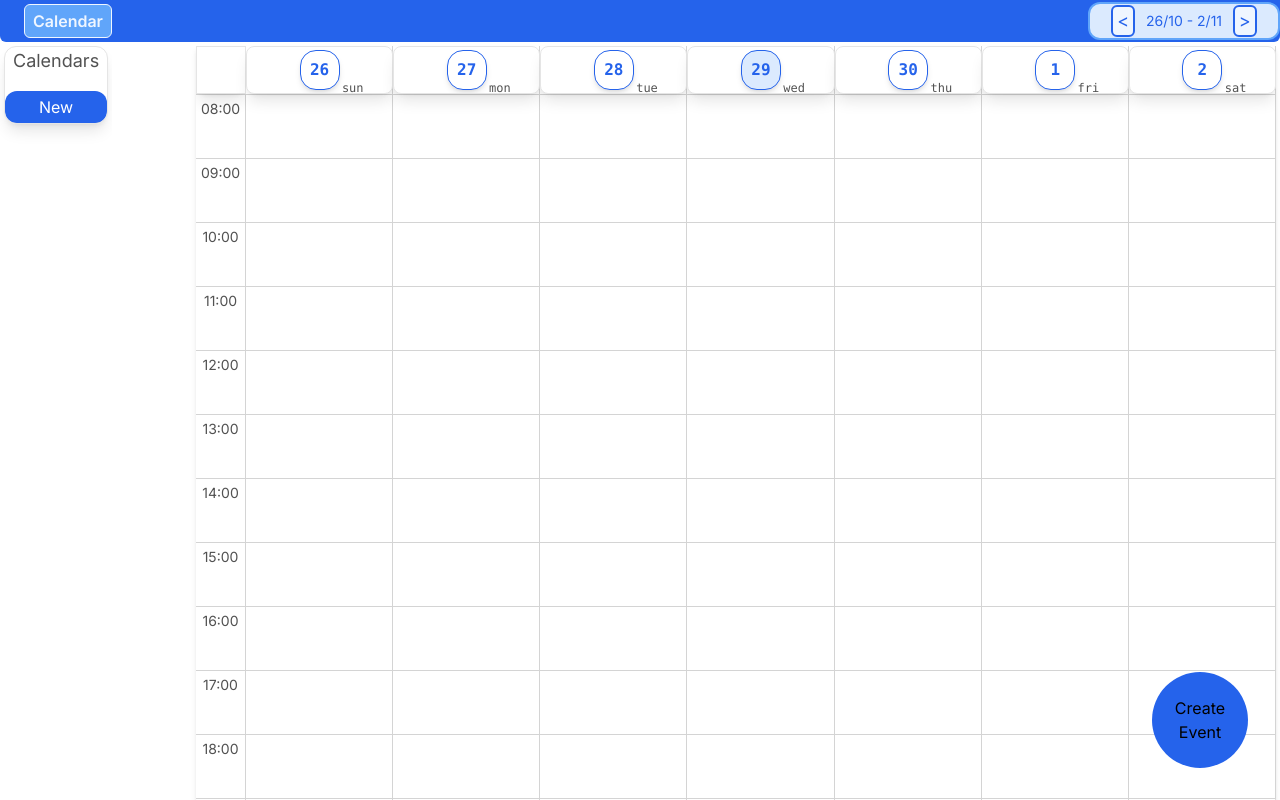
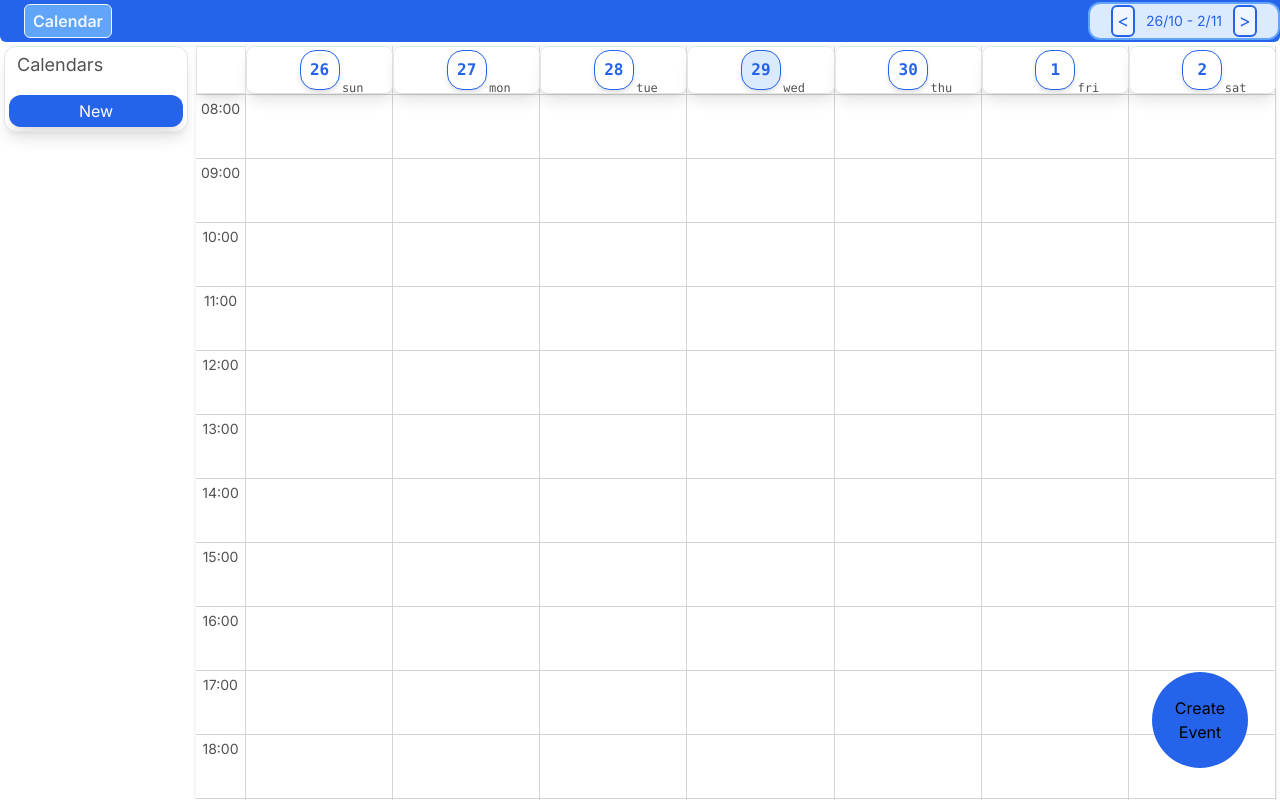
Before and after one commit to lucasduartesobreira/CalendarForge, a Next.js app: page / in a window 1280 px wide. Built offline with nearby package versions, Linux system fonts and the light colour scheme.

Commit message:
refactor(sidebar): move out from the sidebar a list, a button, and a title component

```diff
--- a/app/page.tsx
+++ b/app/page.tsx
@@ -41,7 +41,10 @@ const CalendarContent = ({ startDate }: { startDate: Date }) => {
 
   return (
     <>
-      <SideBar viewableCalendarsState={viewableCalendarsState} />
+      <SideBar
+        viewableCalendarsState={viewableCalendarsState}
+        className="p-1 w-[15%]"
+      />
       <div className="ml-auto w-[85%] max-h-[100%] bg-white">
         <CalendarWeek
           style={
--- a/components/sidebar/sideBar.tsx
+++ b/components/sidebar/sideBar.tsx
@@ -1,6 +1,8 @@
 import { StorageContext } from "@/hooks/dataHook";
 import {
   DetailedHTMLProps,
+  HTMLAttributes,
+  ReactNode,
   useContext,
   useEffect,
   useRef,
@@ -13,17 +15,17 @@ import { Actions } from "@/hooks/mapHook";
 import { CreateCalendarForm } from "@/components/calendar-create-form/createCalendar";
 
 const SideBar = (
-  args: DetailedHTMLProps<
-    React.HTMLAttributes<HTMLDivElement>,
-    HTMLDivElement
-  > & {
+  args: HTMLExtended<
+    HTMLDivElement,
+    {
       viewableCalendarsState: O.Option<
         [
           Omit<Map<string, boolean>, "set" | "clear" | "delete">,
           Actions<string, boolean>,
         ]
       >;
-  },
+    }
+  >,
 ) => {
   const { viewableCalendarsState, ...arg } = args;
   const [calendars, setCalendars] = useState<O.Option<Map<string, boolean>>>(
@@ -60,22 +62,24 @@ const SideBar = (
   const refButton = useRef(null);
 
   return (
-    <div
-      {...arg}
-      className={`${args.className} grid grid-rows-[auto_48px] grid-cols-[auto] bg-white`}
+    <div {...arg} className={`${arg.className}`}>
+      {storages.isSome() && calendars.isSome() && actions.isSome() && (
+        <ListContainer
+          titleSection={<TitleSection name="Calendars"></TitleSection>}
+          buttonSection={
+            <ButtonPrimary
+              className="w-full bg-primary-500 text-white rounded-xl shadow-xl p-1 sticky bottom-0"
+              ref={refButton}
+              onClick={() => setOpen(!open)}
+              value="New"
+            ></ButtonPrimary>
+          }
+          className="p-1"
         >
-      <div className="overflow-auto row-start-1">
-        {storages.isSome() && calendars.isSome() && actions.isSome() && (
-          <div className="bg-white rounded-xl shadow-lg border-[1px] border-neutral-200 m-1 overflow-hidden">
-            <span className="m-2 text-neutral-600 bg-white text-lg ">
-              Calendars
-            </span>
-            <ul className="text-sm bg-white p-2 flex flex-col">
           {calendarsFound.map((calendar, index) => {
             const viewableCalendars = calendars.unwrap();
 
-                const defaultChecked =
-                  viewableCalendars.get(calendar.id) ?? true;
+            const defaultChecked = viewableCalendars.get(calendar.id) ?? true;
             return (
               <li
                 key={index}
@@ -103,17 +107,8 @@ const SideBar = (
               </li>
             );
           })}
-            </ul>
-            <button
-              className="w-full bg-primary-500 text-white rounded-xl shadow-xl p-1 sticky bottom-0"
-              ref={refButton}
-              onClick={() => setOpen(!open)}
-            >
-              New
-            </button>
-          </div>
+        </ListContainer>
       )}
-      </div>
       {open && (
         <CreateCalendarForm setOpen={setOpen} refs={O.Some([refButton])} />
       )}
@@ -128,4 +123,57 @@ const SideBar = (
   );
 };
 
+type Customization<TitleSection extends ReactNode, Button extends ReactNode> = {
+  titleSection: TitleSection | undefined;
+  buttonSection: Button | undefined;
+};
+
+type RequiredPropsWithChildren<V> = V & { children: ReactNode };
+type HTMLExtended<Attribute, V = unknown> = DetailedHTMLProps<
+  HTMLAttributes<Attribute>,
+  Attribute
+> &
+  V;
+
+const ListContainer = <
+  TitleSection extends ReactNode,
+  Button extends ReactNode,
+>({
+  children,
+  titleSection,
+  buttonSection,
+  ...args
+}: RequiredPropsWithChildren<
+  HTMLExtended<HTMLDivElement, Customization<TitleSection, Button>>
+>) => {
+  return (
+    <div
+      {...args}
+      className={`${args.className} bg-white rounded-xl shadow-lg border-[1px] border-neutral-200 overflow-hidden`}
+    >
+      {titleSection}
+      <ul className="text-sm bg-white p-2 flex flex-col">{children}</ul>
+      {buttonSection}
+    </div>
+  );
+};
+
+const TitleSection = ({ name }: { name: string }) => {
+  return <span className="m-2 text-neutral-600 bg-white text-lg ">{name}</span>;
+};
+
+const ButtonPrimary = ({
+  value,
+  ...props
+}: HTMLExtended<HTMLButtonElement> & { value: string }) => {
+  return (
+    <button
+      {...props}
+      className={`${props.className} bg-primary-500 text-white rounded-xl shadow-xl p-1 sticky bottom-0`}
+    >
+      {value}
+    </button>
+  );
+};
+
 export default SideBar;
```
Lines whose indentation alone changed are shown as unchanged.
